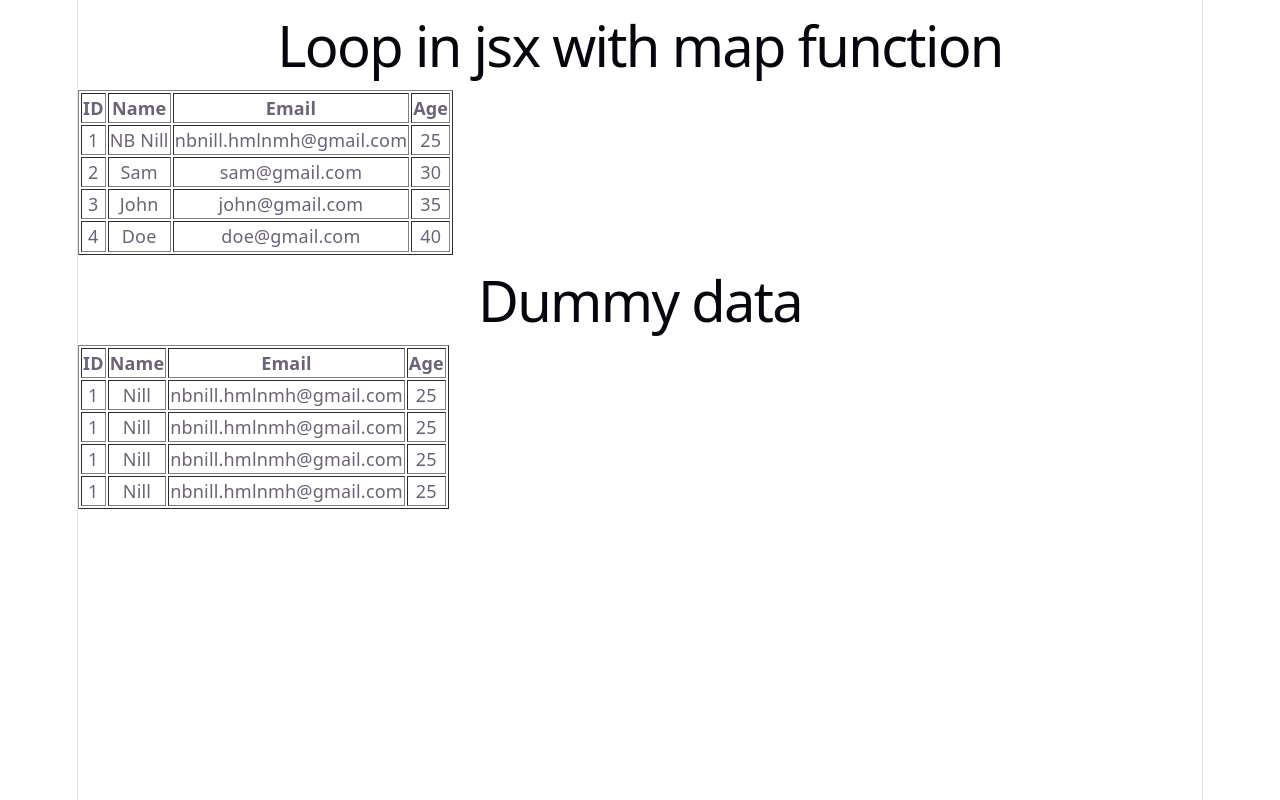
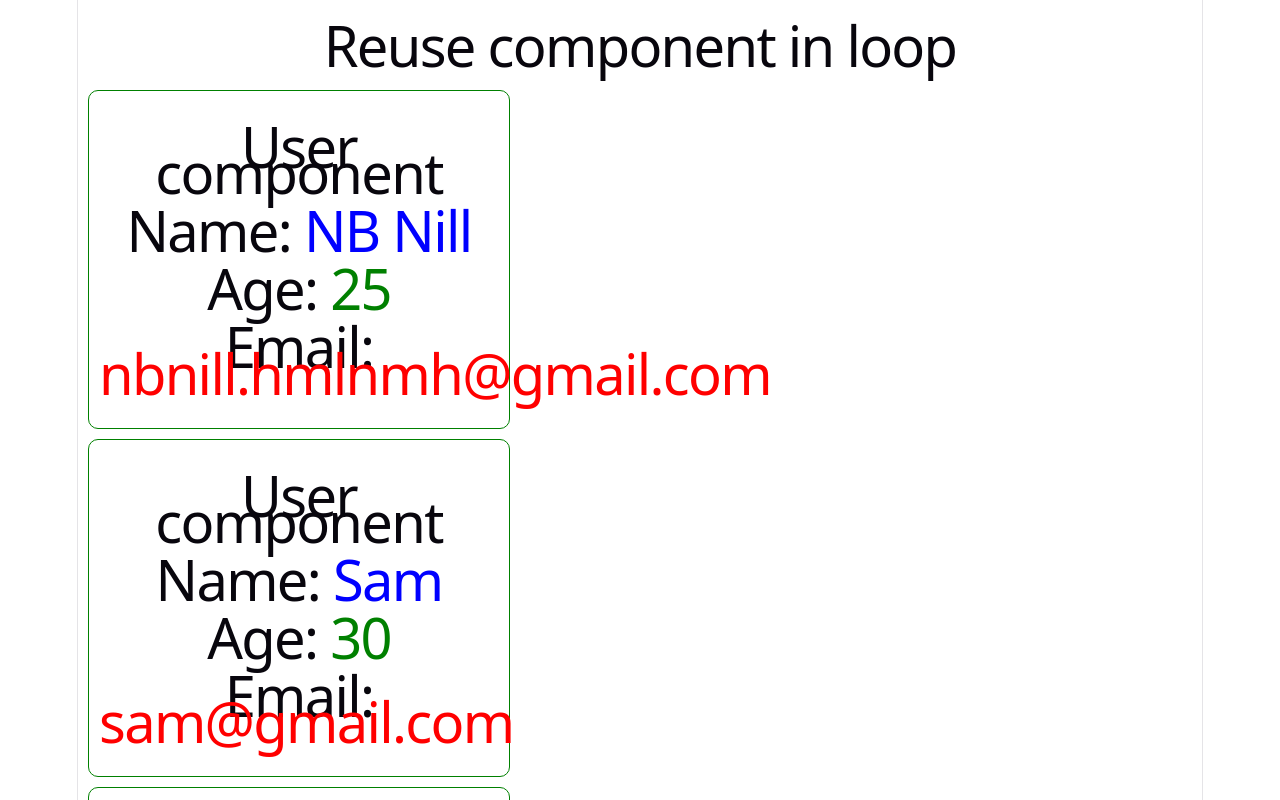
Before and after one commit to codewithnill/reactjs_19_by_code_step_by_step, a React (Vite) app in the folder main/react-blog/: page / in a window 1280 px wide. Shown: the top 800 px of the page. Built offline with nearby package versions, Linux system fonts and the light colour scheme.

Commit message:
reusing component in loop.

```diff
--- a/main/react-blog/src/App.jsx
+++ b/main/react-blog/src/App.jsx
@@ -1,3 +1,4 @@
+import User from "./User";
 
 function App() {
   const user_data=[
@@ -29,82 +30,13 @@ function App() {
 
   return (
     <div>
-      <h1>Loop in jsx with map function</h1>
+      <h1>Reuse component in loop</h1>
+      {user_data.map((user) => (
+        <div key={user.id}>
+          <User user={user}/>
+        </div>
+      ))}
 
-
-      <table border="1">
-        <thead>
-          <tr>
-            <th>ID</th>
-            <th>Name</th>
-            <th>Email</th>
-            <th>Age</th>
-          </tr>
-
-        </thead>
-
-        <tbody>
-          {user_data.map((user) => (
-            <tr key={user.id}>
-              <td>{user.id}</td>
-              <td>{user.name}</td>
-              <td>{user.email}</td>
-              <td>{user.age}</td>
-            </tr>
-          ))}
-        </tbody>
-      </table>
-
-
-
-
-
-
-
-
-
-
-
-      <h1>Dummy data</h1>
-      <table border="1">
-        <thead>
-          <tr>
-            <th>ID</th>
-            <th>Name</th>
-            <th>Email</th>
-            <th>Age</th>
-          </tr>
-        </thead>
-        <tbody>
-          <tr>
-            <td>1</td>
-            <td>Nill</td>
-            <td>nbnill.hmlnmh@gmail.com</td>
-            <td>25</td>
-          </tr>
-
-          <tr>
-            <td>1</td>
-            <td>Nill</td>
-            <td>nbnill.hmlnmh@gmail.com</td>
-            <td>25</td>
-          </tr>
-
-          <tr>
-            <td>1</td>
-            <td>Nill</td>
-            <td>nbnill.hmlnmh@gmail.com</td>
-            <td>25</td>
-          </tr>
-
-          <tr>
-            <td>1</td>
-            <td>Nill</td>
-            <td>nbnill.hmlnmh@gmail.com</td>
-            <td>25</td>
-          </tr>
-        </tbody>
-      </table>
     </div>
   );
 }
--- a/main/react-blog/src/User.jsx
+++ b/main/react-blog/src/User.jsx
@@ -1,7 +1,16 @@
-function User() {
+const User=({user})=>{
   return (
-    <div>
+    <div style={{
+      border:"1px solid green",
+      margin:"10px",
+      padding:"10px",
+      width:"400px",
+      borderRadius:"10px"
+    }}>
       <h1>User component</h1>
+      <h1>Name: <span style={{ color: 'blue' }}>{user.name}</span></h1>
+      <h1>Age: <span style={{ color: 'green' }}>{user.age}</span></h1>
+      <h1>Email: <span style={{ color: 'red' }}>{user.email}</span></h1>
     </div>
   );
 }
```
